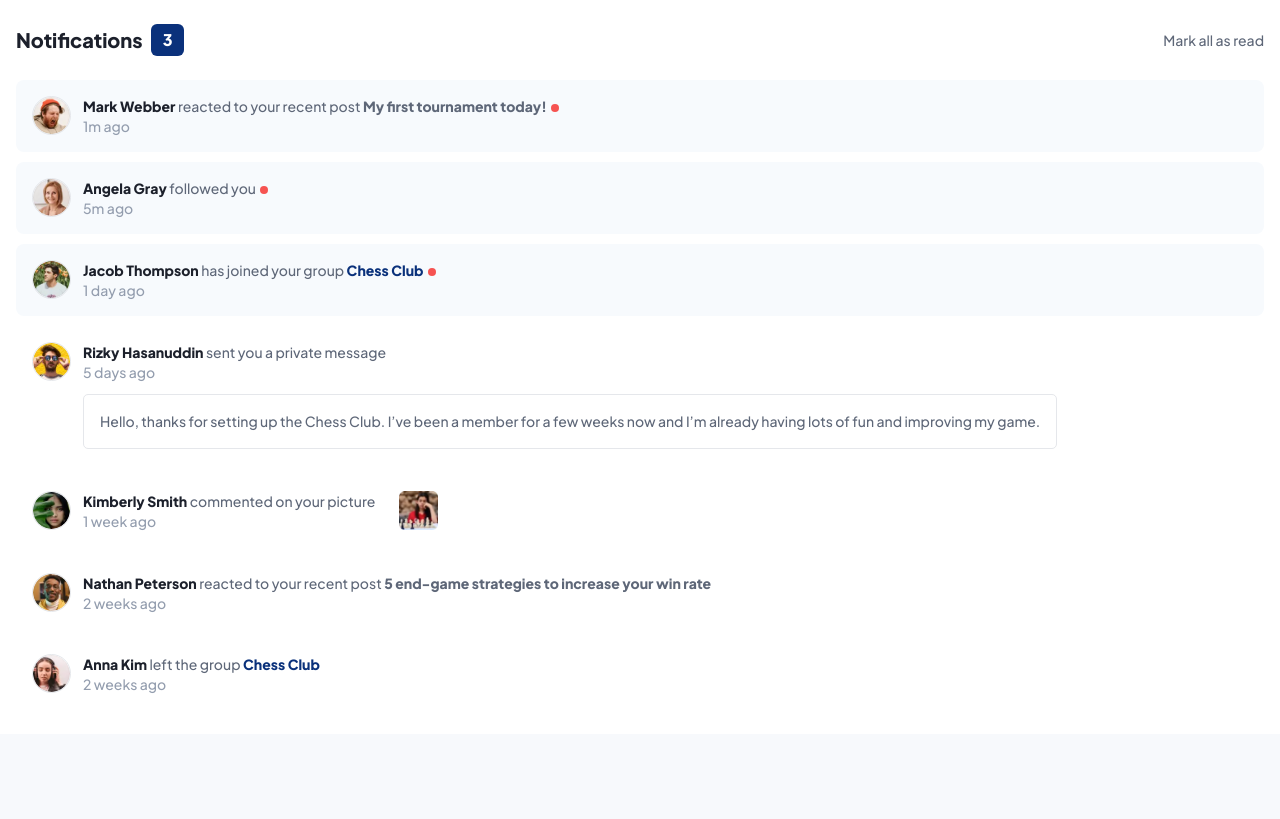
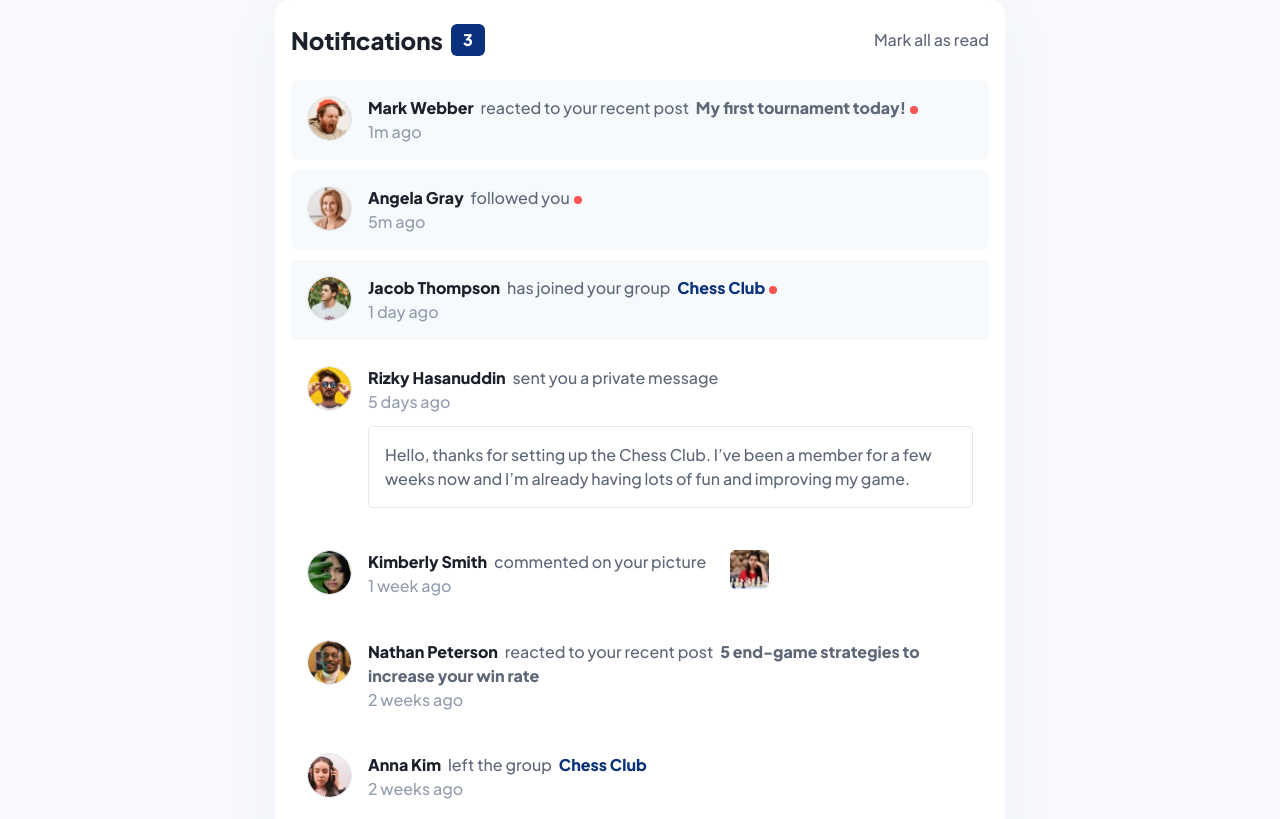
Before and after one commit to tatasadi/notifications-page, a Next.js app: page / in a window 1280 px wide. Shown: the top 819 px of the page. Built offline with nearby package versions, Linux system fonts and the light colour scheme.

Commit message:
finish desktop

```diff
--- a/app/components/Notification.tsx
+++ b/app/components/Notification.tsx
@@ -37,7 +37,7 @@ const Notification: React.FC<NotificationProps> = ({
         return (
           <>
             reacted to your recent post{" "}
-            <span className="font-bold">{data.postName}</span>
+            <span className="font-bold lg:ml-1">{data.postName}</span>
           </>
         )
       case "follow":
@@ -46,7 +46,7 @@ const Notification: React.FC<NotificationProps> = ({
         return (
           <>
             has joined your group{" "}
-            <span className="text-primary-blue cursor-pointer font-bold">
+            <span className="text-primary-blue cursor-pointer font-bold lg:ml-1">
               {data.groupName}
             </span>
           </>
@@ -59,7 +59,7 @@ const Notification: React.FC<NotificationProps> = ({
         return (
           <>
             left the group{" "}
-            <span className="text-primary-blue cursor-pointer font-bold">
+            <span className="text-primary-blue cursor-pointer font-bold lg:ml-1">
               {data.groupName}
             </span>
           </>
@@ -71,19 +71,19 @@ const Notification: React.FC<NotificationProps> = ({
 
   return (
     <div
-      className={`flex gap-3 rounded-lg p-4 ${
+      className={`flex gap-3 rounded-lg p-4 lg:gap-4 ${
         read ? "white" : "bg-neutral-very-light-grayish-blue"
       }`}
     >
       <div>
-        <div className="h-[2.4375rem] w-[2.4375rem]">
+        <div className="h-[2.4375rem] w-[2.4375rem] lg:h-[2.8125rem] lg:w-[2.8125rem]">
           <Image src={avatar} alt={name} className="rounded-full border " />
         </div>
       </div>
       <div>
         <div className="flex gap-6">
-          <div className="text-sm">
-            <span className="hover:text-primary-blue cursor-pointer font-bold">
+          <div className="text-sm lg:text-base">
+            <span className="hover:text-primary-blue cursor-pointer font-bold lg:mr-1">
               {name}
             </span>{" "}
             <span className="text-neutral-dark-grayish-blue">
@@ -101,7 +101,7 @@ const Notification: React.FC<NotificationProps> = ({
           )}
         </div>
         {type === "privateMessage" && data.messageText && (
-          <p className="text-neutral-dark-grayish-blue hover:bg-neutral-light-grayish-blue-1 mt-3 cursor-pointer rounded-[0.3125rem] border p-4 text-sm font-medium leading-normal">
+          <p className="text-neutral-dark-grayish-blue hover:bg-neutral-light-grayish-blue-1 mt-3 cursor-pointer rounded-[0.3125rem] border p-4 text-sm font-medium leading-normal lg:text-base">
             {data.messageText}
           </p>
         )}
--- a/app/page.tsx
+++ b/app/page.tsx
@@ -93,17 +93,17 @@ export default function Home() {
   }
 
   return (
-    <main className="flex h-full min-h-screen w-full max-w-7xl flex-col items-center lg:min-h-0">
-      <div className="flex w-full flex-col gap-6 bg-white px-4 py-6">
+    <main className="flex h-full min-h-screen w-full max-w-[45.625rem] flex-col items-center lg:min-h-0">
+      <div className="flex w-full flex-col gap-6 bg-white px-4 py-6 shadow-[0_20px_60px_0_rgba(73,97,168,0.05)] lg:rounded-[0.9375rem]">
         <div className="flex items-center gap-2">
-          <h1 className="text-xl font-extrabold leading-normal">
+          <h1 className="text-xl font-extrabold leading-normal lg:text-2xl">
             Notifications
           </h1>
           <div className="bg-primary-blue rounded-md px-3 py-1 font-extrabold text-white">
             {notifications.filter((notification) => !notification.read).length}
           </div>
           <button
-            className="text-neutral-dark-grayish-blue hover:text-primary-blue ml-auto cursor-pointer text-sm"
+            className="text-neutral-dark-grayish-blue hover:text-primary-blue ml-auto cursor-pointer text-sm lg:text-base"
             onClick={markAllAsRead}
           >
             Mark all as read
```
